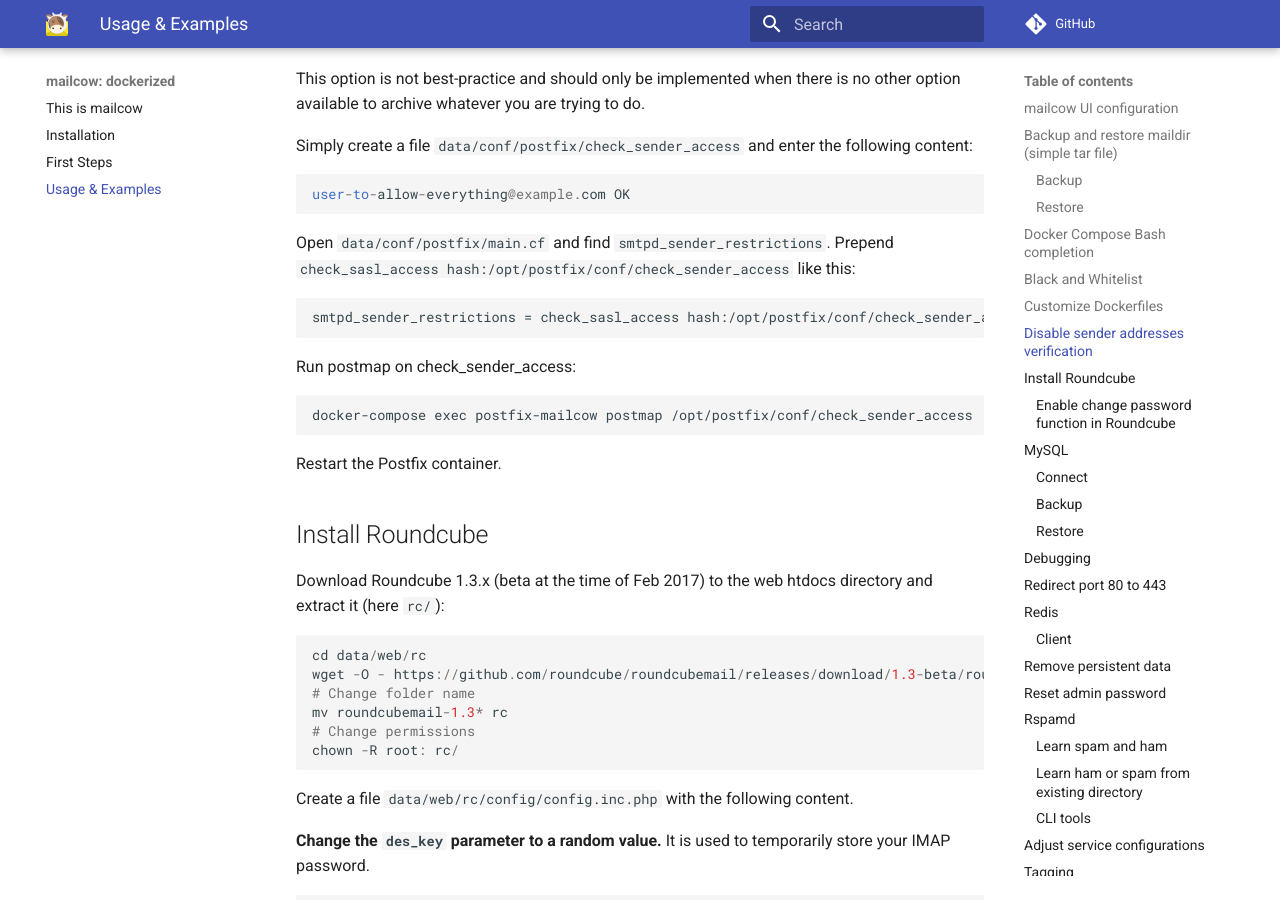
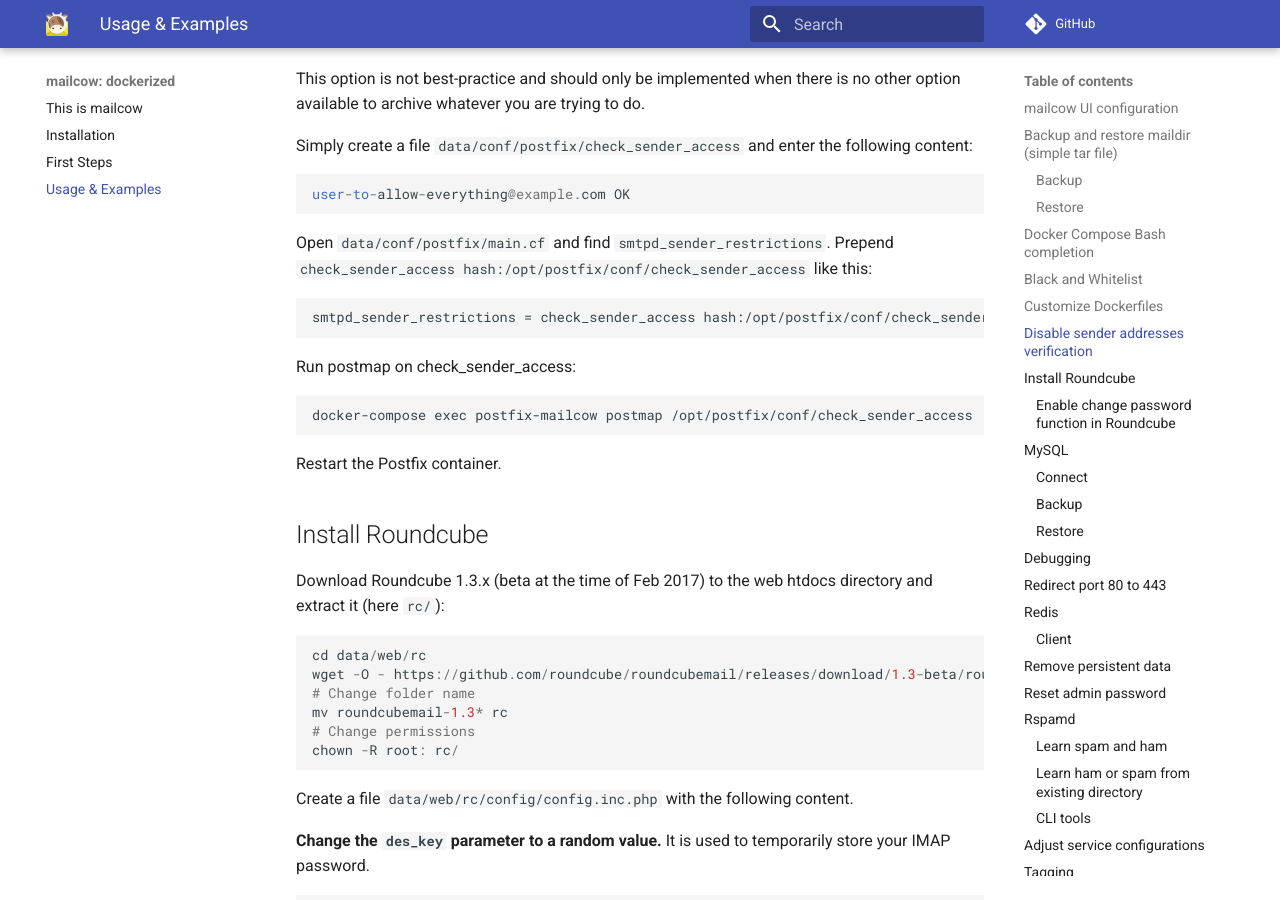
Before and after one commit to Imtiajrex/mailcow-dockerized, an MkDocs documentation site: the page built from docs/u_and_e.md, in a window 1280 px wide and 900 px high, scrolled down 1863 px. Built offline with MkDocs 1.6.1 and Material for MkDocs 9.7.7, drawn with Linux system fonts in a browser that asks for light colours; comment, search, counter and statistics services are not loaded; old or Windows-style settings are respelled for this version of MkDocs.

Commit message:
Fix check_sender_access

````diff
--- a/docs/u_and_e.md
+++ b/docs/u_and_e.md
@@ -74,9 +74,9 @@
 user-to-allow-everything@example.com OK
 ```
 
-Open `data/conf/postfix/main.cf` and find `smtpd_sender_restrictions`. Prepend `check_sasl_access hash:/opt/postfix/conf/check_sender_access` like this:
+Open `data/conf/postfix/main.cf` and find `smtpd_sender_restrictions`. Prepend `check_sender_access hash:/opt/postfix/conf/check_sender_access` like this:
 ```
-smtpd_sender_restrictions = check_sasl_access hash:/opt/postfix/conf/check_sender_access reject_authenticated_sender [...]
+smtpd_sender_restrictions = check_sender_access hash:/opt/postfix/conf/check_sender_access reject_authenticated_sender [...]
 ```
 
 Run postmap on check_sender_access:
````
